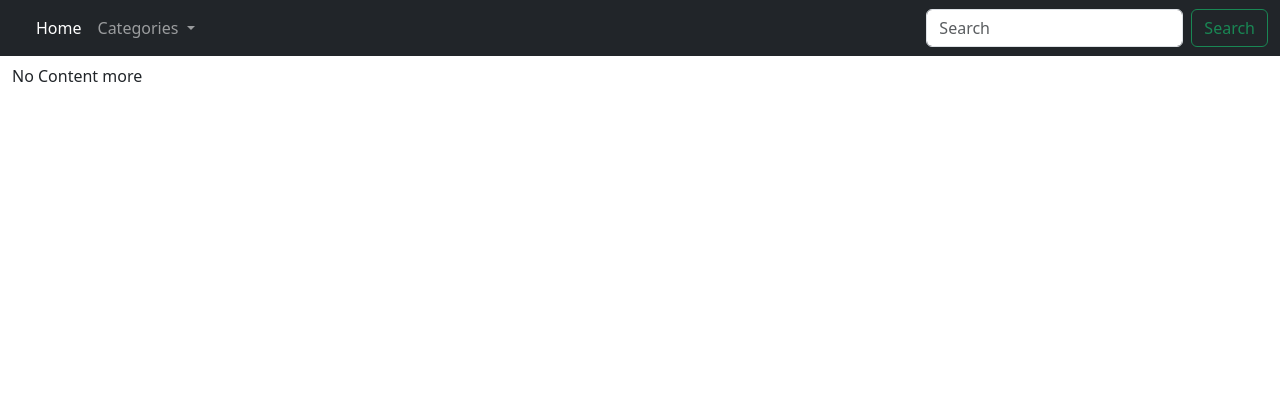
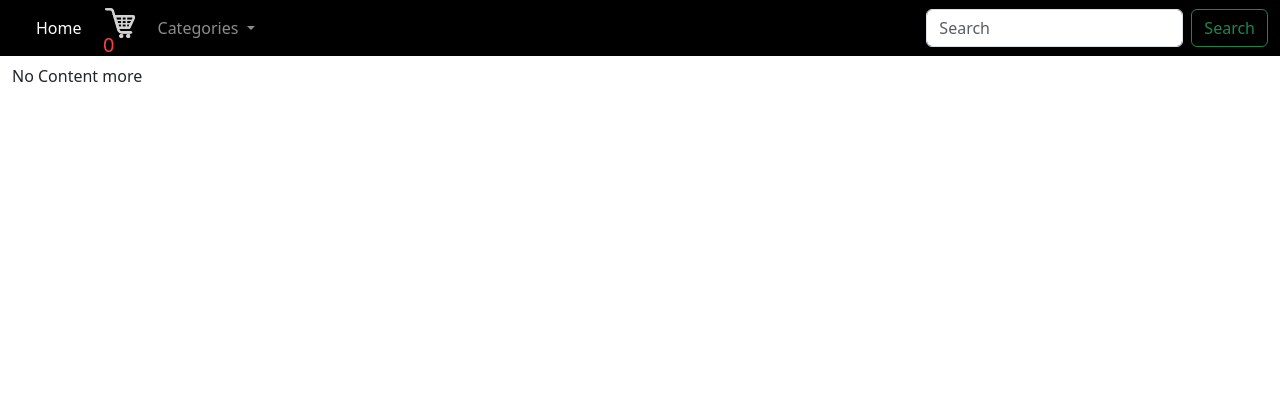
Before and after one commit to GiGiCoderVS/Fake-SHOP, a Django app: template store_project/store/templates/store/index.html in a window 1280 px wide. Shown: the top 420 px of the page. Run offline with Django 4.2, Linux system fonts and the light colour scheme; the template is opened without the code that fills it: values that come from a table or form of the project are taken from there, others are empty; data comes from the database, SQL or seed files in the repository; both versions use the stored data as it was after the commit.

Commit message:
Added cart (Frontend)

```diff
--- a/store_project/static/css/style.css
+++ b/store_project/static/css/style.css
@@ -1,6 +1,45 @@
+.gap-15{
+    gap: 15px !important;
+}
+.item-btn{
+    align-items: center;
+}
 .footer{
     min-height: 80px;
 }
 .logo{
     width: 40px;
 }
+.cart-open{
+    position: relative;
+    border: none;
+    width: 30px;
+    height: 30px;
+    background-color: transparent;
+    background-image: url("../images/cartfav.png");
+    background-size: cover;
+    background-position: center;
+}
+.cart-amount{
+    position:absolute;
+    color: rgb(255, 62, 62);
+    font-size: 20px;
+    top: 22px;
+    right: 20px;
+}
+.cart-img{
+    width: 100%;
+}
+@media (max-width: 991px){
+    .item-btn{
+        align-items: stretch;
+    }
+}
+.cart-box-img{
+    display: table-cell;
+}
+@media (max-width: 390px){
+    .cart-box-img{
+        display: none;
+    }
+}
--- /dev/null
+++ b/store_project/static/js/index.js
@@ -0,0 +1,140 @@
+"use strict"
+
+const NAME_CART = "gigihorseaseacodefave12tyvm8"
+const addCardButtons = document.querySelectorAll(".cart-add-to")
+const cartClear = document.getElementById("cart-clear")
+const cartOpen = document.getElementById("cart-open")
+const cartBody = document.getElementById("cart-body")
+const cartAmount = document.getElementById("cart-amount")
+
+addCardButtons.forEach(btn => {
+    btn.addEventListener("click", event => {
+        addToCart(event)
+        checkerProduct()
+        setCartAmount()
+    })
+})
+cartClear.addEventListener("click", () => {
+    clearCart()
+    renderCart(cartBody)
+    checkerProduct()
+    setCartAmount()
+})
+cartOpen.addEventListener("click", () => {
+    renderCart(cartBody)
+})
+
+checkerProduct()
+setCartAmount()
+
+//writing the data into local storage
+const setCartData = data => {
+    const jsonData = JSON.stringify(data)
+    localStorage.setItem(NAME_CART, jsonData)
+    return false
+}
+//get data from localStorage to
+function getCartData() {
+    const jsonData = localStorage.getItem(NAME_CART)
+    return JSON.parse(jsonData)
+}
+
+//deleting data ;-( from localStorage
+function clearCart() {
+    localStorage.removeItem(NAME_CART)
+}
+
+function deleteItemCart(event) {
+    event.target.disabled = true
+    const cartData = getCartData()
+    delete cartData[event.target.dataset.product_id]
+    event.target.disabled = setCartData(cartData)
+    renderCart(cartBody)
+    checkerProduct()
+    setCartAmount()
+}
+//add product to the carttttt
+
+function addToCart(event) {
+    const btn = event.target
+    btn.disabled = true
+    const cartData = getCartData() || {}
+    const productID = btn.dataset.product_id
+    const productTitle = btn.parentElement.querySelector("h5.card-title").textContent
+    const productPrice = btn.parentElement.querySelector("span.card-price").textContent
+    const productImage = btn.parentElement.parentElement.querySelector("img").src
+
+    cartData[productID] = {
+        title: productTitle,
+        price: +productPrice,
+        image: productImage,
+    }
+    btn.disabled = setCartData(cartData)
+}
+//__________rendering da cart______________
+function renderCart(cartBody) {
+    let totalPrice = 0
+    const cartData = getCartData()
+    let cartContent = ''
+    if (cartData === null || Object.keys(cartData).length === 0) {
+        cartContent = `<h1 class="modal-title fs-5">Your cart? is empty</h1>`
+    } else {
+        cartContent = `
+        <table class="table table-secondary">
+            <thead>
+                <tr>
+                    <th scope="col">Title</th>
+                    <th scope="col">Price</th>
+                    <th scope="col" class="cart-box-img">Image</th>
+                    <th scope="col">Deleting</th>
+                </tr>
+            </thead>
+            <tbody>
+            `;
+        for (const productID in cartData) {
+            const product = cartData[productID]
+            cartContent += `
+            <tr>
+                <td>${product.title}</td>
+                <td>${product.price}</td>
+                <td class="cart-box-img" style="width: 30%;">
+                    <img  src="${product.image}" class="cart-img" alt="${product.title}">
+                </td>
+                <td>
+                    <button data-product_id="${productID}" onclick='deleteItemCart(event)' type="button" class="btn btn-danger">
+                        Delete
+                    </button>
+                </td>
+            </tr>
+            `;
+            totalPrice += +product.price
+        }
+        cartContent += `</tbody></table>`
+        cartContent += `
+        <div>
+            Total price is ${totalPrice}
+        </div>
+        `
+    }
+    cartBody.innerHTML = cartContent
+}
+
+//is added item to cart(function)?
+function checkerProduct() {
+    const cartData = getCartData()
+    addCardButtons.forEach(btn => {
+        if (cartData && cartData.hasOwnProperty(btn.dataset.product_id)) {
+            btn.textContent = "Added to cart"
+            btn.className = "btn btn-success"
+        } else {
+            btn.textContent = "Add to cart"
+            btn.className = "btn btn-danger"
+        }
+    })
+}
+
+//counting amount of cart
+function setCartAmount() {
+    const cartData = getCartData()
+    cartAmount.textContent = cartData ? Object.keys(cartData).length : 0
+}
--- a/store_project/store/templates/store/index.html
+++ b/store_project/store/templates/store/index.html
@@ -12,6 +12,7 @@
     <script src="https://cdn.jsdelivr.net/npm/bootstrap@5.3.1/dist/js/bootstrap.bundle.min.js"
         integrity="sha384-HwwvtgBNo3bZJJLYd8oVXjrBZt8cqVSpeBNS5n7C8IVInixGAoxmnlMuBnhbgrkm"
         crossorigin="anonymous"></script>
+    <script defer src="{% static 'js/index.js' %}"></script>
     <title>
         {% block title %}
         Home FakeShop
@@ -19,12 +20,12 @@
     </title>
 </head>
 
-<body class = "d-flex justify-content-between flex-column min-vh-100">
+<body class="d-flex justify-content-between flex-column min-vh-100">
     <header class="fixed-top">
-        <nav class="navbar navbar-expand-lg bg-dark navbar-dark">
+        <nav class="navbar navbar-expand-lg bg-black navbar-dark">
             <div class="container-fluid">
                 <a class="navbar-brand" href="{% url 'product_list_url' %}">
-                    <img class = "logo" src="{% static 'images/favicon.png' %}" alt="">
+                    <img class="logo" src="{% static 'images/favicon.png' %}" alt="">
                 </a>
                 <button class="navbar-toggler" type="button" data-bs-toggle="collapse"
                     data-bs-target="#navbarSupportedContent" aria-controls="navbarSupportedContent"
@@ -32,10 +33,14 @@
                     <span class="navbar-toggler-icon"></span>
                 </button>
                 <div class="collapse navbar-collapse" id="navbarSupportedContent">
-                    <ul class="navbar-nav me-auto mb-2 mb-lg-0">
+                    <ul class="navbar-nav me-auto mb-2 mb-lg-0 gap-15">
                         <li class="nav-item">
-                            <a class="nav-link active" aria-current="page"
-                            href="{% url 'product_list_url' %}">Home</a>
+                            <a class="nav-link active" aria-current="page" href="{% url 'product_list_url' %}">Home</a>
+                        </li>
+                        <li class="nav-item item-btn">
+                            <button class="cart-open position-relative" data-bs-toggle="modal" data-bs-target="#cartModal" id = "cart-open">
+                                <span class="cart-amount" id = "cart-amount"></span>
+                            </button>
                         </li>
                         <li class="nav-item dropdown">
                             <a class="nav-link dropdown-toggle" href="#" role="button" data-bs-toggle="dropdown"
@@ -45,8 +50,7 @@
                             <ul class="dropdown-menu">
                                 {% for category in category_list %}
                                 <li>
-                                    <a class="dropdown-item"
-                                     href="{% url 'category_detail_url' pk=category.pk %}">
+                                    <a class="dropdown-item" href="{% url 'category_detail_url' pk=category.pk %}">
                                         {{category.title}}
                                     </a>
                                 </li>
@@ -55,7 +59,8 @@
                         </li>
                     </ul>
                     <form class="d-flex" role="search" action="{% url 'product_list_url' %}">
-                        <input class="form-control me-2" type="search" name ="search" placeholder="Search" aria-label="Search">
+                        <input class="form-control me-2" type="search" name="search" placeholder="Search"
+                            aria-label="Search">
                         <button class="btn btn-outline-success" type="submit">Search</button>
                     </form>
                 </div>
@@ -69,6 +74,20 @@
             {% endblock %}
         </div>
     </main>
+    <!-- Modal -->
+    <div class="modal fade" id="cartModal" tabindex="-1" aria-labelledby="exampleModalLabel" aria-hidden="true">
+        <div class="modal-dialog modal-xl modal-dialog-scrollable">
+            <div class="modal-content">
+                <div class="modal-header">
+                    <button type="button" class="btn-close" data-bs-dismiss="modal" aria-label="Close"></button>
+                </div>
+                <div class="modal-body" id="cart-body"></div>
+                <div class="modal-footer">
+                    <button type="button" class="btn btn-danger" id = "cart-clear">Clear all the cart</button>
+                  </div>
+            </div>
+        </div>
+    </div>
     <footer class="footer bg-dark text-light d-flex justify-content-center align-items-center">
         <span>phone: 89063521378</span>
     </footer>
```
Also changed, not shown: store_project/store/templates/store/includes/product_home.html (+6 -2 lines), store_project/db.sqlite3, store_project/media/images/2026_meme.jpg (added), store_project/media/images/resin_duck.jpg (added), store_project/static/images/cartfav.png (added), store_project/store/templates/store/category_list.html (renamed from store_project/store/templates/store/includes/category_list.html), store_project/store/templates/store/includes/category_detail.html (renamed from store_project/store/templates/store/category_detail.html).
